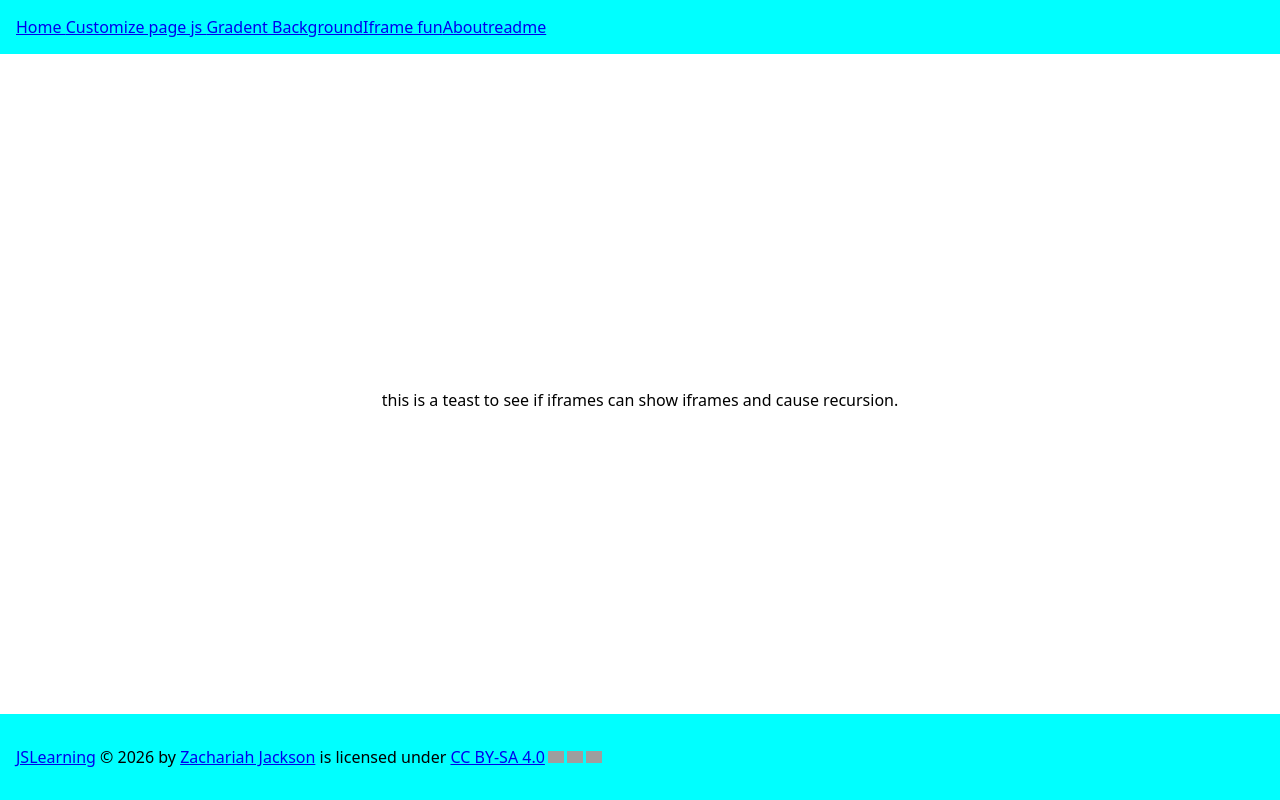
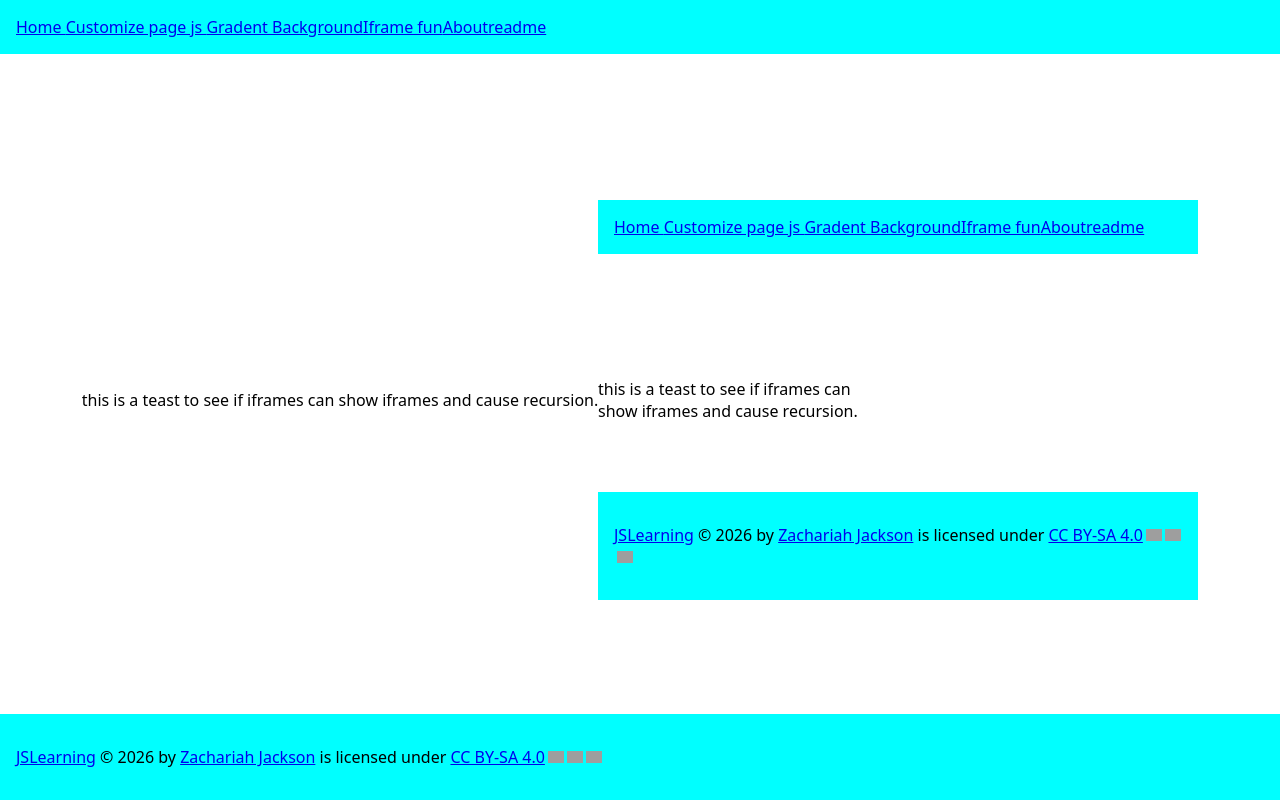
Before and after one commit to dragonruler1000/EComerse-dev, a plain HTML site: page iframe.html in a window 1280 px wide. Drawn offline with Linux system fonts and the light colour scheme; grey boxes are pictures that could not be loaded.

Commit message:
added screenshots to the readme and reenabled the iframe in iframe.html

```diff
--- a/iframe.html
+++ b/iframe.html
@@ -22,7 +22,7 @@
         </style>
         <p></p>
         <p>this is a teast to see if iframes can show iframes and cause recursion.</p>
-        <!-- <iframe src="iframe.html" frameborder="0" sandbox="allow-scripts" height="400" width="600"></iframe> -->
+        <iframe src="iframe.html" frameborder="0" sandbox="allow-scripts" height="400" width="600"></iframe>
         <p></p>
         <p></p>
     </main>
```
Also changed, not shown: screenshots/about.png (added), screenshots/customize.png (added), screenshots/gradent.png (added), screenshots/iframe.png (added), screenshots/index.png (added), 1 other file.
